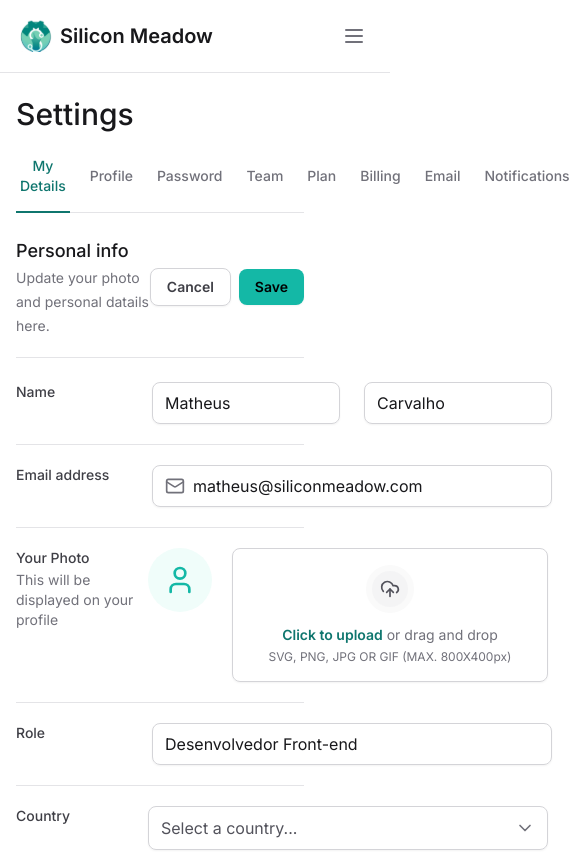
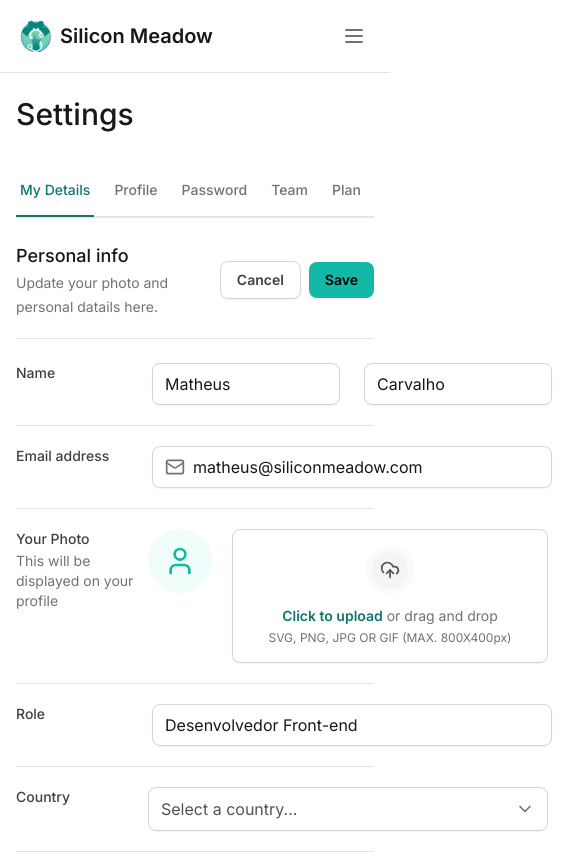
Before and after one commit to O-Carvalho/tailwind-next, a Next.js app: page / in a window 390 px wide. Shown: the top 852 px of the page, 585 px wide, since content can reach past the window. Built offline with nearby package versions, Linux system fonts and the light colour scheme.

Commit message:
Responsividade tabs

```diff
--- a/package.json
+++ b/package.json
@@ -11,6 +11,7 @@
   "dependencies": {
     "@formkit/auto-animate": "^0.8.2",
     "@radix-ui/react-collapsible": "^1.0.3",
+    "@radix-ui/react-scroll-area": "^1.0.5",
     "@radix-ui/react-select": "^2.0.0",
     "@radix-ui/react-tabs": "^1.0.4",
     "framer-motion": "^11.0.28",
--- a/src/app/layout.tsx
+++ b/src/app/layout.tsx
@@ -18,9 +18,9 @@
   return (
     <html lang="en" className="antialiased">
       <body className={inter.className}>
-        <div className="grid min-h-screen grid-cols-app">
+        <div className=" min-h-screen lg:grid lg:grid-cols-app">
           <Sidebar/>
-          <main className="px-4 pb-12 pt-24 lg:col-start-2 lg:px-8 lg:pt-8">{children}</main>
+          <main className="max-w-[100vw] px-4 pb-12 pt-24 lg:col-start-2 lg:px-8 lg:pt-8">{children}</main>
         </div>
         </body>
     </html>
--- a/src/components/SettingsTabs/TabItem.tsx
+++ b/src/components/SettingsTabs/TabItem.tsx
@@ -12,7 +12,7 @@
 export function TabItem({value, title, isSelected}: TabItemProps) {
   return (
     <Tabs.Trigger value={value} className='relative group px-1 pb-4 text-sm font-medium text-zinc-500 hover:text-teal-700 data-[state=active]:text-teal-700 outline-none'>
-      <span className='group-focus-visible:ring-2 group-focus-visible:text-teal-400 group-focus-visible:ring-offset-4 rounded'>{title}</span>
+      <span className='whitespace-nowrap group-focus-visible:ring-2 group-focus-visible:text-teal-400 group-focus-visible:ring-offset-4 rounded'>{title}</span>
 
     {isSelected && (
       <motion.div layoutId="activeTab" className='absolute -bottom-px left-0 right-0 h-0.5 bg-teal-700'/>
--- a/src/components/SettingsTabs/index.tsx
+++ b/src/components/SettingsTabs/index.tsx
@@ -3,12 +3,15 @@
 import * as Tabs from '@radix-ui/react-tabs'
 import { TabItem } from './TabItem'
 import { useState } from 'react'
+import * as  ScrollArea from '@radix-ui/react-scroll-area'
 
 export function SettingsTabs() {
   const [currentTab, setCurrentTab] = useState('tab1')
 
   return (
   <Tabs.Root value={currentTab} onValueChange={setCurrentTab}>
+  <ScrollArea.Root className="mt-6 flex w-full items-center gap-4 border-b border-zinc-200">
+  <ScrollArea.Viewport className='w-full overflow-x-scroll'>
   <Tabs.List className='mt-6 flex w-full items-center gap-4 border-b border-zinc-200'>
     <TabItem value="tab1" title='My Details' isSelected={currentTab == 'tab1'}/>
     <TabItem value="tab2" title='Profile' isSelected={currentTab == 'tab2'}/>
@@ -21,6 +24,11 @@
     <TabItem value="tab9" title='Integrations' isSelected={currentTab == 'tab9'}/>
     <TabItem value="tab10" title='API' isSelected={currentTab == 'tab10'}/>
   </Tabs.List>
+  </ScrollArea.Viewport>
+  <ScrollArea.Scrollbar className='flex h-0.5 translate-y-1.5 touch-none select-none flex-col bg-zinc-100' orientation='horizontal'>
+    <ScrollArea.Thumb className='relative flex-1 rounded-lg bg-zinc-300'/>
+  </ScrollArea.Scrollbar>
+  </ScrollArea.Root>
   </Tabs.Root>
   )
 }
```
Also changed, not shown: 2 other files (tests, documents, lock files or other folders).
